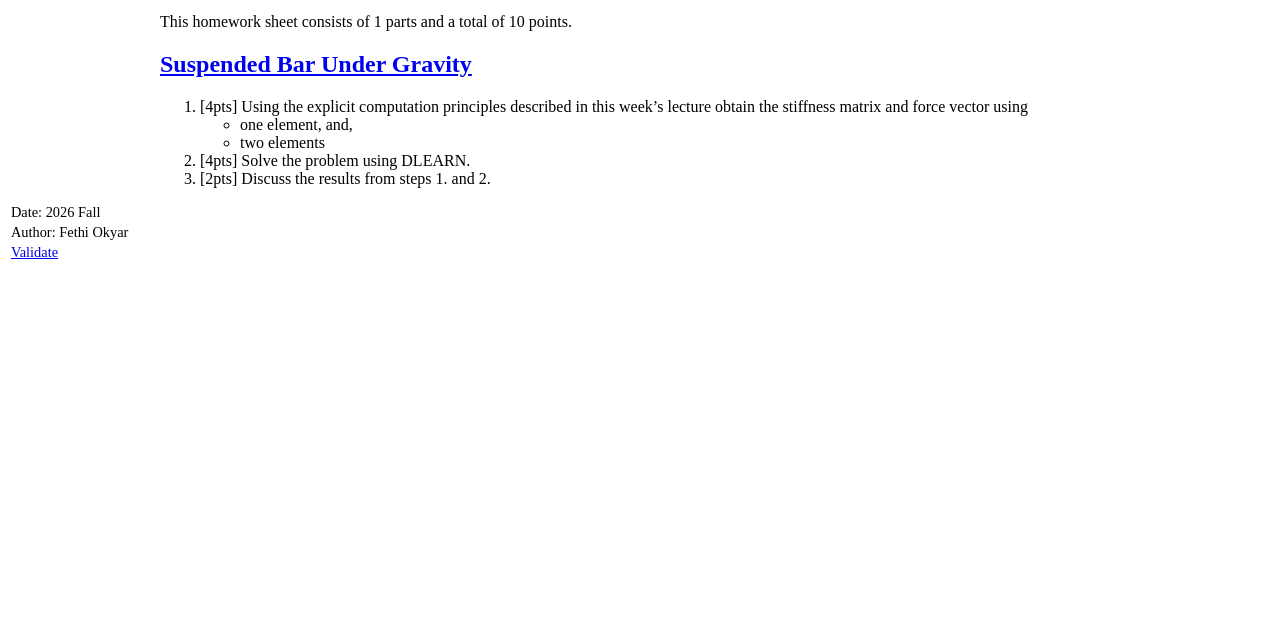
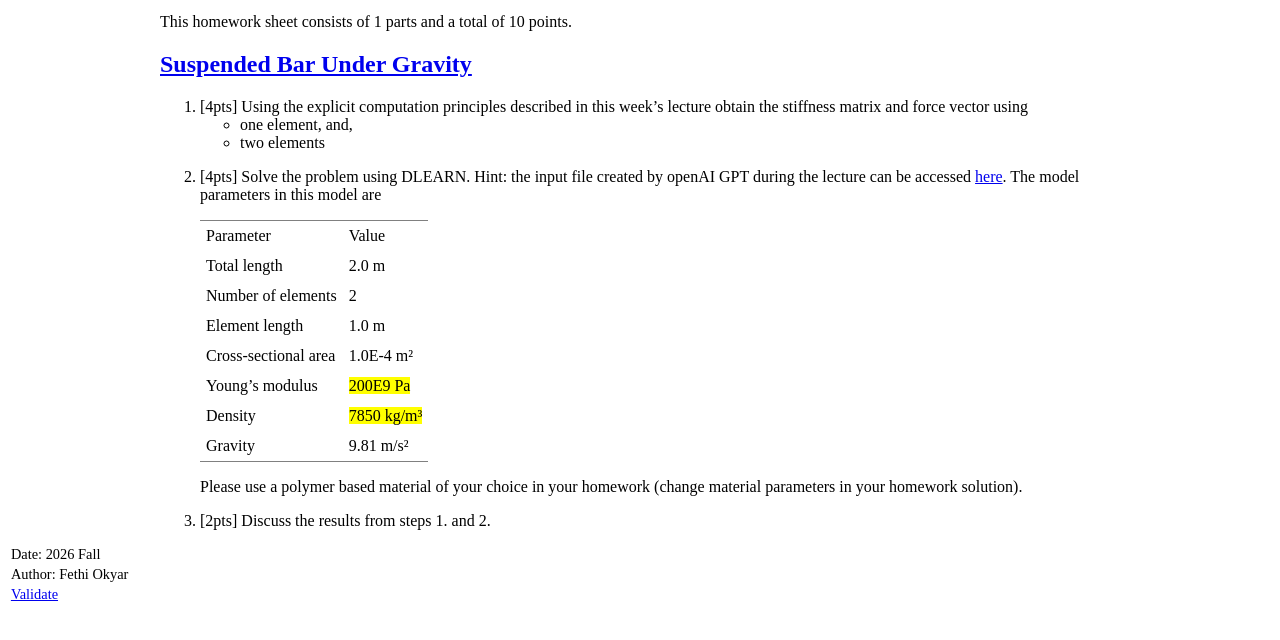
Before and after one commit to Yeditepe-ME477/2026-Fall, a plain HTML site: page assignments/hw2.suspendbar.html in a window 1280 px wide. Shown: the part 98-738 px from the top of the page. Drawn offline with Linux system fonts and the light colour scheme.

Commit message:
modified hw2 to include the GPT input file

```diff
--- a/assignments/hw2.suspendbar.html
+++ b/assignments/hw2.suspendbar.html
@@ -207,16 +207,72 @@ pre.src { font-size: 0.8em; color: white; background: black; padding: 10px; }
 <p>
 This homework sheet consists of 1 parts and a total of 10 points.
 </p>
-<div id="outline-container-orga69d259" class="outline-2">
-<h2 id="orga69d259"><a href="../2.central_idea.html#/Example1.6">Suspended Bar Under Gravity</a></h2>
-<div class="outline-text-2" id="text-orga69d259">
+<div id="outline-container-org2fe7953" class="outline-2">
+<h2 id="org2fe7953"><a href="../2.central_idea.html#/Example1.6">Suspended Bar Under Gravity</a></h2>
+<div class="outline-text-2" id="text-org2fe7953">
 <ol class="org-ol">
 <li>[4pts] Using the explicit computation principles described in this week&rsquo;s lecture obtain the stiffness matrix and force vector using
 <ul class="org-ul">
 <li>one element, and,</li>
 <li>two elements</li>
 </ul></li>
-<li>[4pts] Solve the problem using DLEARN.</li>
+<li><p>
+[4pts] Solve the problem using DLEARN.
+Hint: the input file created by openAI GPT during the lecture can be accessed <a href="hw2.input.dat">here</a>. The model parameters in this model are
+</p>
+<table border="2" cellspacing="0" cellpadding="6" rules="groups" frame="hsides">
+
+
+<colgroup>
+<col  class="org-left" />
+
+<col  class="org-left" />
+</colgroup>
+<tbody>
+<tr>
+<td class="org-left">Parameter</td>
+<td class="org-left">Value</td>
+</tr>
+
+<tr>
+<td class="org-left">Total length</td>
+<td class="org-left">2.0 m</td>
+</tr>
+
+<tr>
+<td class="org-left">Number of elements</td>
+<td class="org-left">2</td>
+</tr>
+
+<tr>
+<td class="org-left">Element length</td>
+<td class="org-left">1.0 m</td>
+</tr>
+
+<tr>
+<td class="org-left">Cross-sectional area</td>
+<td class="org-left">1.0E-4 m²</td>
+</tr>
+
+<tr>
+<td class="org-left">Young&rsquo;s modulus</td>
+<td class="org-left"><mark>200E9 Pa</mark></td>
+</tr>
+
+<tr>
+<td class="org-left">Density</td>
+<td class="org-left"><mark>7850 kg/m³</mark></td>
+</tr>
+
+<tr>
+<td class="org-left">Gravity</td>
+<td class="org-left">9.81 m/s²</td>
+</tr>
+</tbody>
+</table>
+<p>
+Please use a polymer based material of your choice in your homework (change material parameters in your homework solution).
+</p></li>
 <li>[2pts] Discuss the results from steps 1. and 2.</li>
 </ol>
 </div>
--- a/style.css
+++ b/style.css
@@ -1,3 +1,18 @@
 .reveal {
     font-size: 24px;
 }
+/* Change the default yellow background of the <mark> tag */
+mark {
+  background-color: #ffde59; /* Custom soft yellow/gold */
+  color: #000000;            /* Black text for contrast */
+  padding: 0 4px;            /* Slight padding around the text */
+  border-radius: 3px;        /* Rounded corners */
+}
+
+/* Optional: Create a completely custom class name */
+.text-highlight {
+  background-color: #ff914d; /* Soft orange highlight */
+  color: #ffffff;            /* White text */
+  padding: 0 4px;
+  border-radius: 3px;
+}
```
Also changed, not shown: 3 other files.
